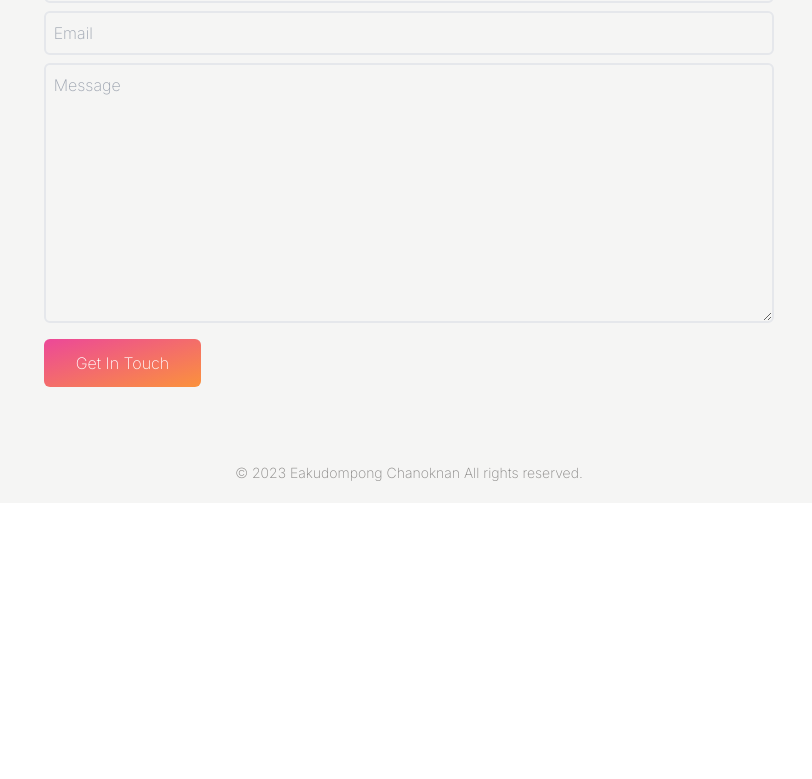
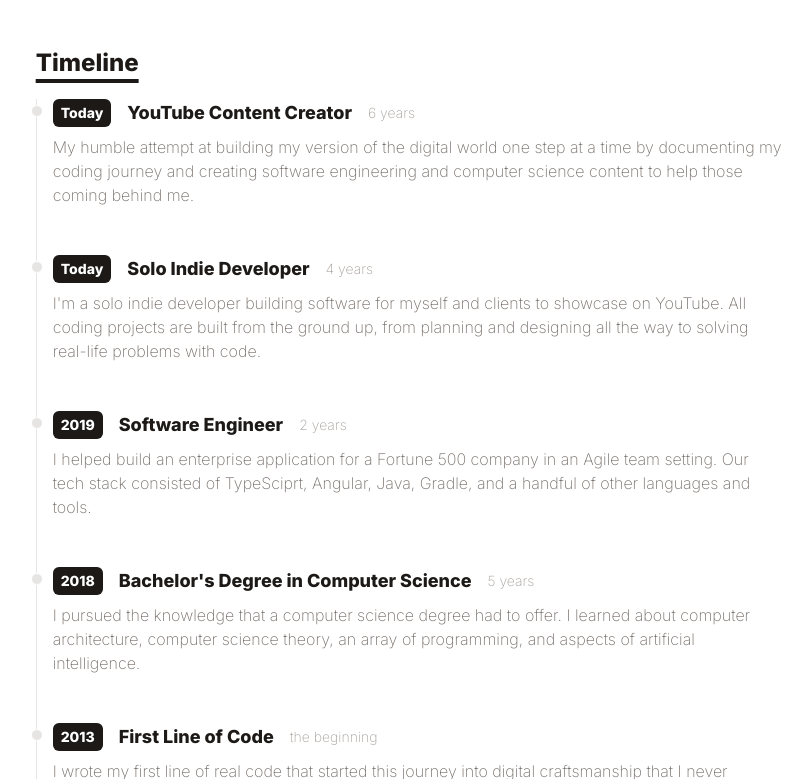
Before and after one commit to EC-9624/portfolio, a React (Vite) app: page / in a window 1280 px wide. Shown: the part 1381-2160 px from the top of the page, without its empty margins (231-1043 px from the left). Before the commit the page ends 1884 px from the top, so only its background shows below. Built offline with nearby package versions, Linux system fonts and the light colour scheme.

Commit message:
Add timeline

```diff
--- a/src/App.jsx
+++ b/src/App.jsx
@@ -4,6 +4,8 @@ import Footer from "./components/Footer";
 import Projects from "./components/Projects";
 import Contact from "./components/Contact";
 import About from "./components/About";
+import Title from "./components/Title";
+import Timeline from "./components/Timeline";
 
 function App() {
   //darkMode
@@ -64,7 +66,7 @@ function App() {
   );
 
   return (
-    <div className="App bg-stone-100 dark:bg-stone-900 text-stone-900 dark:text-stone-300 min-h-screen font-inter">
+    <div className="App bg-white dark:bg-stone-900 text-stone-900 dark:text-stone-300 min-h-screen font-inter">
       <button
         type="button"
         onClick={handleThemeSwitch}
@@ -76,7 +78,9 @@ function App() {
         EN
       </button>
       <About></About>
+      <Title>Projects</Title>
       <Projects></Projects>
+      <Timeline></Timeline>
       <Contact />
       <Footer />
     </div>
--- a/src/components/About.jsx
+++ b/src/components/About.jsx
@@ -9,7 +9,7 @@ function About() {
       <h2 className="text-base md:text-2xl  mb-3 font-medium">
         Software Engineer & Full-stack Web Developer
       </h2>
-      <p className="text-lg max-w-3xl mb-6 font-bold ">
+      <p className="text-md max-w-3xl mb-6 font-bold text-justify">
         Hi!, I'm Chanoknan, i'm a Full-stack developer with a passion for
         learning and exploring new technologies. I have been building my skills
         through coursework and personal projects, and I'm always eager to take
--- a/src/components/Contact.jsx
+++ b/src/components/Contact.jsx
@@ -3,8 +3,8 @@ import Title from "./Title";
 
 function Contact() {
   return (
-    <div className="flex flex-col mb-10 mt-2 mx-auto max-w-screen-2xl">
-      <div className="flex justify-center items-center">
+    <div className="flex flex-col mb-10 mt-2 mx-auto max-w-screen-xl">
+      <div className="flex justify-center items-center ">
         <form
           action="https://getform.io/slug"
           method="POST"
--- a/src/components/ProjectItem.jsx
+++ b/src/components/ProjectItem.jsx
@@ -24,7 +24,7 @@ function ProjectItem(props) {
             </span>
           ))}
         </p>
-        <p className="max-w-sm mt-4 ">{desc}</p>
+        <p className="max-w-xs mt-4 text-justify ">{desc}</p>
       </div>
     </div>
   );
--- a/src/components/Projects.jsx
+++ b/src/components/Projects.jsx
@@ -1,10 +1,11 @@
 import React from "react";
 import data from "../data/project";
 import ProjectItem from "./ProjectItem";
+import Title from "./Title";
 
 function Projects() {
   return (
-    <div className="flex flex-col md:flex-row items-center justify-center max-w-full">
+    <div className="flex  flex-col md:flex-row items-start justify-center max-w-full">
       <div className="grid grid-cols-1 md:grid-cols-2 lg:grid-cols-3 gap-4">
         {data.map((p) => (
           <ProjectItem
--- /dev/null
+++ b/src/components/Timeline.jsx
@@ -0,0 +1,24 @@
+import React from "react";
+import timeline from "../data/timeline";
+import TimelineItem from "./TimelineItem";
+import Title from "./Title";
+
+function Timeline() {
+  return (
+    <div className="flex flex-col md:flex-row justify-center my-20 mx-auto max-w-screen-xl">
+      <div className="w-full md:w-7/12">
+        <Title>Timeline</Title>
+        {timeline.map((item) => (
+          <TimelineItem
+            year={item.year}
+            title={item.title}
+            duration={item.duration}
+            details={item.details}
+          />
+        ))}
+      </div>
+    </div>
+  );
+}
+
+export default Timeline;
--- /dev/null
+++ b/src/components/TimelineItem.jsx
@@ -0,0 +1,29 @@
+import React from "react";
+
+function TimelineItem({ year, title, duration, details }) {
+  return (
+    <div>
+      <ol className="flex flex-col md:flex-row relative border-l border-stone-200 dark:border-stone-700">
+        <li className="mb-10 ml-4">
+          <div className="absolute w-3 h-3 bg-stone-200 rounded-full mt-1.5 -left-1.5 border border-white dark:border-stone-900 dark:bg-stone-700" />
+          <p className="flex flex-wrap gap-4 flex-row items-center justify-start text-xs md:text-sm">
+            <span className="inline-block px-2 py-1 font-semibold text-white dark:text-stone-900 bg-stone-900 dark:bg-white rounded-md">
+              {year}
+            </span>
+            <h3 className="text-lg font-semibold text-stone-900 dark:text-white">
+              {title}
+            </h3>
+            <div className="my-1 text-sm font-normal leading-none text-stone-400 dark:text-stone-500">
+              {duration}
+            </div>
+          </p>
+          <p className="my-2 text-base font-normal text-stone-500 dark:text-stone-400">
+            {details}
+          </p>
+        </li>
+      </ol>
+    </div>
+  );
+}
+
+export default TimelineItem;
--- /dev/null
+++ b/src/data/timeline.js
@@ -0,0 +1,37 @@
+export default [
+  {
+    year: "Today",
+    title: "YouTube Content Creator",
+    duration: "6 years",
+    details:
+      "My humble attempt at building my version of the digital world one step at a time by documenting my coding journey and creating software engineering and computer science content to help those coming behind me.",
+  },
+  {
+    year: "Today",
+    title: "Solo Indie Developer",
+    duration: "4 years",
+    details:
+      "I'm a solo indie developer building software for myself and clients to showcase on YouTube. All coding projects are built from the ground up, from planning and designing all the way to solving real-life problems with code.",
+  },
+  {
+    year: "2019",
+    title: "Software Engineer",
+    duration: "2 years",
+    details:
+      "I helped build an enterprise application for a Fortune 500 company in an Agile team setting. Our tech stack consisted of TypeSciprt, Angular, Java, Gradle, and a handful of other languages and tools.",
+  },
+  {
+    year: "2018",
+    title: "Bachelor's Degree in Computer Science",
+    duration: "5 years",
+    details:
+      "I pursued the knowledge that a computer science degree had to offer. I learned about computer architecture, computer science theory, an array of programming, and aspects of artificial intelligence.",
+  },
+  {
+    year: "2013",
+    title: "First Line of Code",
+    duration: "the beginning",
+    details:
+      "I wrote my first line of real code that started this journey into digital craftsmanship that I never could've imagined, especially as someone who never saw themselves as anything other than a blue collar worker.",
+  },
+];
```
